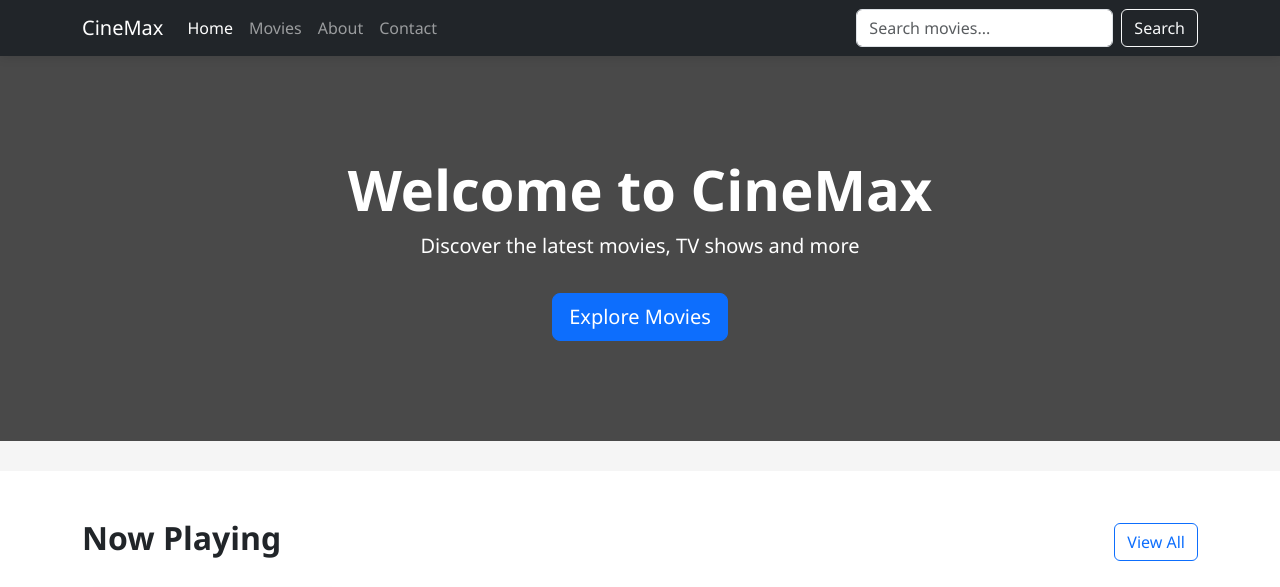
After one commit to betty813/kino, a Django app: page / in a window 1280 px wide. The commit adds this page. Shown: the top 587 px of the page. Run offline with Django 5.2, Linux system fonts and the light colour scheme; some libraries are stand-ins or nearby versions.

Commit message:
home view, base.html and static files

```diff
--- /dev/null
+++ b/apps/common/urls.py
@@ -0,0 +1,8 @@
+from django.urls import path
+
+from apps.common.views import home_view
+
+
+urlpatterns = [
+    path('', home_view, name='home'),
+]
--- a/apps/common/views.py
+++ b/apps/common/views.py
@@ -1,3 +1,7 @@
 from django.shortcuts import render
 
-# Create your views here.
+from django.shortcuts import render
+
+
+def home_view(request):
+    return render(request, 'index.html')
--- a/project/urls.py
+++ b/project/urls.py
@@ -15,8 +15,10 @@ Including another URLconf
     2. Add a URL to urlpatterns:  path('blog/', include('blog.urls'))
 """
 from django.contrib import admin
-from django.urls import path
+from django.urls import path, include
+
 
 urlpatterns = [
-    path('admin/', admin.site.urls),
+    path("admin/", admin.site.urls),
+    path('', include('apps.common.urls'))
 ]
--- /dev/null
+++ b/template/css/style.css
@@ -0,0 +1,105 @@
+:root {
+    --primary-color: #0d6efd;
+    --secondary-color: #6c757d;
+    --dark-color: #212529;
+    --light-color: #f8f9fa;
+}
+
+body {
+    font-family: 'Segoe UI', Tahoma, Geneva, Verdana, sans-serif;
+    background-color: #f5f5f5;
+    min-height: 100vh;
+    display: flex;
+    flex-direction: column;
+}
+
+.navbar {
+    box-shadow: 0 2px 10px rgba(0, 0, 0, 0.1);
+}
+
+.hero-section {
+    background: linear-gradient(rgba(0, 0, 0, 0.7), rgba(0, 0, 0, 0.7)), url('https://via.placeholder.com/1920x1080') no-repeat center center;
+    background-size: cover;
+    color: white;
+    padding: 100px 0;
+    margin-bottom: 30px;
+}
+
+.movie-card {
+    transition: transform 0.3s;
+    margin-bottom: 20px;
+    border: none;
+    box-shadow: 0 4px 8px rgba(0, 0, 0, 0.1);
+}
+
+.movie-card:hover {
+    transform: translateY(-10px);
+}
+
+.movie-poster {
+    height: 400px;
+    object-fit: cover;
+}
+
+.single-movie-poster {
+    max-height: 600px;
+    object-fit: cover;
+}
+
+.rating {
+    color: #ffc107;
+}
+
+footer {
+    background-color: var(--dark-color);
+    color: var(--light-color);
+    padding: 30px 0;
+    margin-top: auto;
+}
+
+.breadcrumb {
+    background-color: transparent;
+    padding: 0;
+}
+
+.pagination .page-item.active .page-link {
+    background-color: var(--primary-color);
+    border-color: var(--primary-color);
+}
+
+.pagination .page-link {
+    color: var(--primary-color);
+}
+
+.genre-badge {
+    margin-right: 5px;
+    margin-bottom: 5px;
+}
+
+.cast-member {
+    text-align: center;
+    margin-bottom: 20px;
+}
+
+.cast-member img {
+    width: 100px;
+    height: 100px;
+    border-radius: 50%;
+    object-fit: cover;
+    margin-bottom: 10px;
+}
+
+.trailer-container {
+    position: relative;
+    padding-bottom: 56.25%; /* 16:9 */
+    height: 0;
+    overflow: hidden;
+}
+
+.trailer-container iframe {
+    position: absolute;
+    top: 0;
+    left: 0;
+    width: 100%;
+    height: 100%;
+}
--- /dev/null
+++ b/templates/base.html
@@ -0,0 +1,66 @@
+{% load static %}
+<!DOCTYPE html>
+<html lang="en">
+<head>
+    <meta charset="UTF-8">
+    <meta name="viewport" content="width=device-width, initial-scale=1.0">
+    <title>CineMax - Your Ultimate Movie Destination</title>
+    <!-- Bootstrap CSS -->
+    <link href="https://cdn.jsdelivr.net/npm/bootstrap@5.3.0/dist/css/bootstrap.min.css" rel="stylesheet">
+    <!-- Font Awesome -->
+    <link rel="stylesheet" href="https://cdnjs.cloudflare.com/ajax/libs/font-awesome/6.4.0/css/all.min.css">
+    <!-- Custom CSS -->
+    <link rel="stylesheet" href="{% static 'css/style.css' %}">
+</head>
+<body>
+    <!-- Navigation -->
+    <nav class="navbar navbar-expand-lg navbar-dark bg-dark sticky-top">
+        <div class="container">
+            <a class="navbar-brand" href="index.html">CineMax</a>
+            <button class="navbar-toggler" type="button" data-bs-toggle="collapse" data-bs-target="#navbarNav">
+                <span class="navbar-toggler-icon"></span>
+            </button>
+            <div class="collapse navbar-collapse" id="navbarNav">
+                <ul class="navbar-nav me-auto">
+                    <li class="nav-item">
+                        <a class="nav-link active" href="index.html">Home</a>
+                    </li>
+                    <li class="nav-item">
+                        <a class="nav-link" href="movies.html">Movies</a>
+                    </li>
+                    <li class="nav-item">
+                        <a class="nav-link" href="about.html">About</a>
+                    </li>
+                    <li class="nav-item">
+                        <a class="nav-link" href="contact.html">Contact</a>
+                    </li>
+                </ul>
+                <form class="d-flex">
+                    <input class="form-control me-2" type="search" placeholder="Search movies...">
+                    <button class="btn btn-outline-light" type="submit">Search</button>
+                </form>
+            </div>
+        </div>
+    </nav>
+
+    {% block content %}
+    {% endblock content %}
+
+    <!-- Footer -->
+    <footer class="footer">
+        <div class="container">
+            <div class="row">
+                <div class="col-md-6 text-center text-md-start">
+                    <p class="mb-0">&copy; 2023 CineMax. All rights reserved.</p>
+                </div>
+                <div class="col-md-6 text-center text-md-end">
+                    <p class="mb-0">Made with <i class="fas fa-heart text-danger"></i> for movie lovers</p>
+                </div>
+            </div>
+        </div>
+    </footer>
+
+    <!-- Bootstrap JS -->
+    <script src="https://cdn.jsdelivr.net/npm/bootstrap@5.3.0/dist/js/bootstrap.bundle.min.js"></script>
+</body>
+</html>
--- a/templates/index.html
+++ b/templates/index.html
@@ -1,47 +1,5 @@
-<!DOCTYPE html>
-<html lang="en">
-<head>
-    <meta charset="UTF-8">
-    <meta name="viewport" content="width=device-width, initial-scale=1.0">
-    <title>CineMax - Your Ultimate Movie Destination</title>
-    <!-- Bootstrap CSS -->
-    <link href="https://cdn.jsdelivr.net/npm/bootstrap@5.3.0/dist/css/bootstrap.min.css" rel="stylesheet">
-    <!-- Font Awesome -->
-    <link rel="stylesheet" href="https://cdnjs.cloudflare.com/ajax/libs/font-awesome/6.4.0/css/all.min.css">
-    <!-- Custom CSS -->
-    <link rel="stylesheet" href="css/style.css">
-</head>
-<body>
-    <!-- Navigation -->
-    <nav class="navbar navbar-expand-lg navbar-dark bg-dark sticky-top">
-        <div class="container">
-            <a class="navbar-brand" href="index.html">CineMax</a>
-            <button class="navbar-toggler" type="button" data-bs-toggle="collapse" data-bs-target="#navbarNav">
-                <span class="navbar-toggler-icon"></span>
-            </button>
-            <div class="collapse navbar-collapse" id="navbarNav">
-                <ul class="navbar-nav me-auto">
-                    <li class="nav-item">
-                        <a class="nav-link active" href="index.html">Home</a>
-                    </li>
-                    <li class="nav-item">
-                        <a class="nav-link" href="movies.html">Movies</a>
-                    </li>
-                    <li class="nav-item">
-                        <a class="nav-link" href="about.html">About</a>
-                    </li>
-                    <li class="nav-item">
-                        <a class="nav-link" href="contact.html">Contact</a>
-                    </li>
-                </ul>
-                <form class="d-flex">
-                    <input class="form-control me-2" type="search" placeholder="Search movies...">
-                    <button class="btn btn-outline-light" type="submit">Search</button>
-                </form>
-            </div>
-        </div>
-    </nav>
-
+{% extends 'base.html' %}
+{% block content %}
     <!-- Hero Section -->
     <section class="hero-section text-center">
         <div class="container">
@@ -62,7 +20,7 @@
                 <!-- Movie cards would be dynamically loaded here -->
                 <div class="col-md-4 col-lg-3">
                     <div class="card movie-card">
-                        <img src="https://via.placeholder.com/300x450" class="card-img-top movie-poster" alt="Movie Poster">
+                        <img src="https://unsplash.com/photos/a-building-with-a-red-awning-and-fire-hydrant-x-fSCpsVkCE" class="card-img-top movie-poster" alt="Movie Poster">
                         <div class="card-body">
                             <h5 class="card-title">Movie Title 1</h5>
                             <div class="mb-2">
@@ -90,22 +48,4 @@
             </div>
         </div>
     </section>
-
-    <!-- Footer -->
-    <footer class="footer">
-        <div class="container">
-            <div class="row">
-                <div class="col-md-6 text-center text-md-start">
-                    <p class="mb-0">&copy; 2023 CineMax. All rights reserved.</p>
-                </div>
-                <div class="col-md-6 text-center text-md-end">
-                    <p class="mb-0">Made with <i class="fas fa-heart text-danger"></i> for movie lovers</p>
-                </div>
-            </div>
-        </div>
-    </footer>
-
-    <!-- Bootstrap JS -->
-    <script src="https://cdn.jsdelivr.net/npm/bootstrap@5.3.0/dist/js/bootstrap.bundle.min.js"></script>
-</body>
-</html>
+{% endblock content %}
```
Also changed, not shown: project/settings.py (+9 -2 lines), template/index.html (added, +111 -0 lines), template/about.html (renamed from templates/about.html), template/contact.html (renamed from templates/contact.html), template/movies.html (renamed from templates/movies.html), template/single-movie.html (renamed from templates/single-movie.html), 2 other files.
